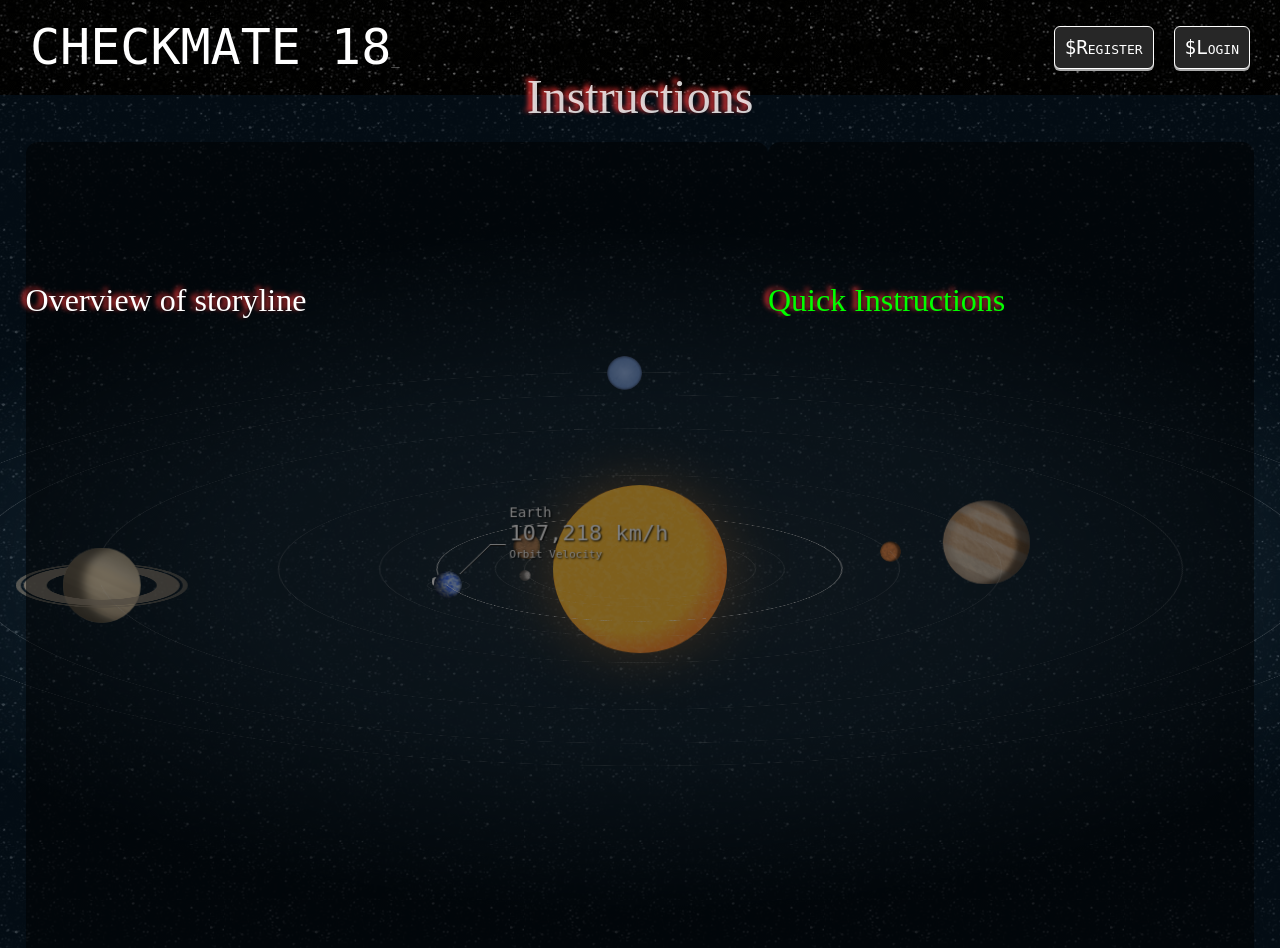
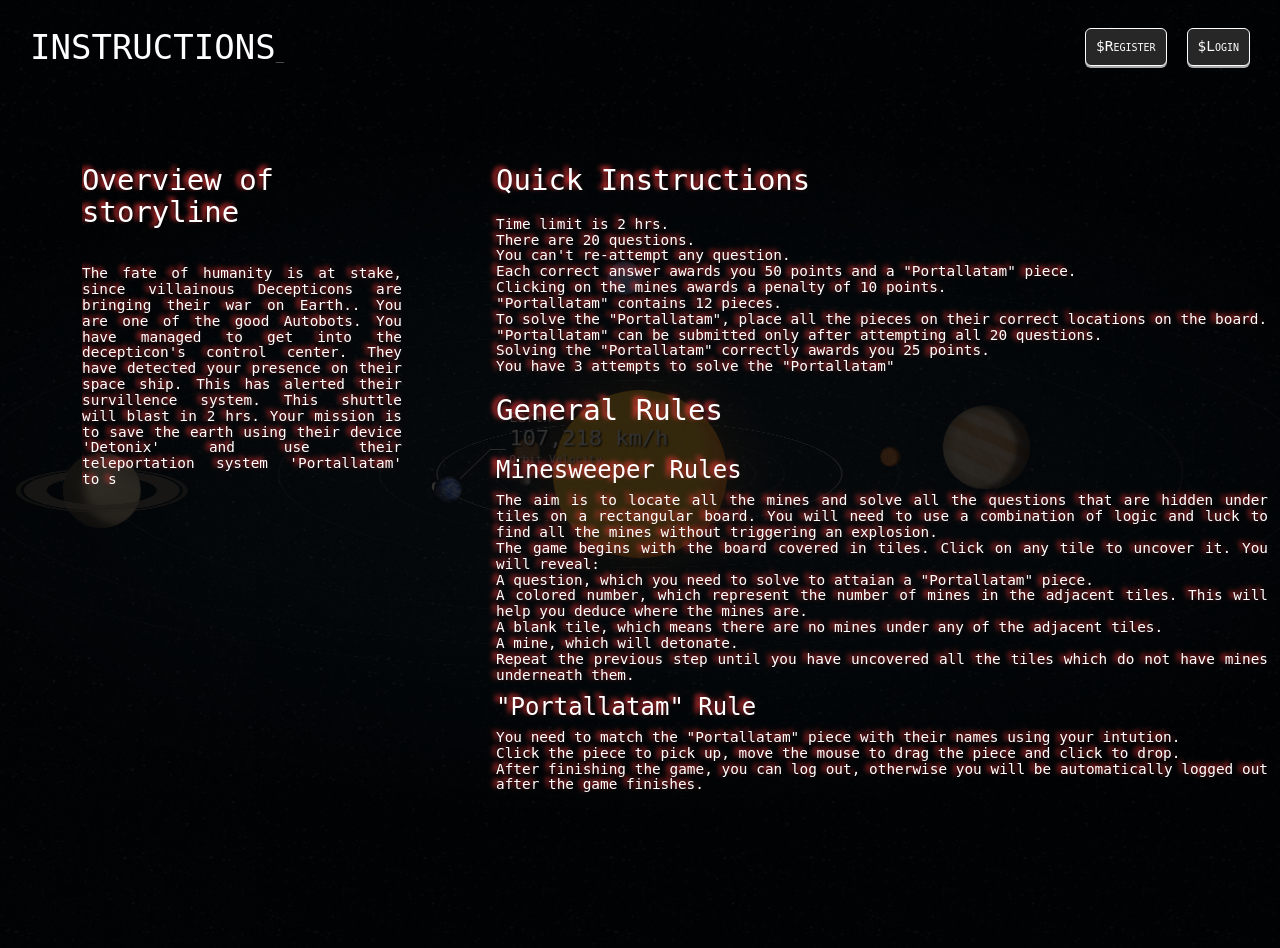
Before and after one commit to Ri7Sh/checkmate_apogee, a Django app: page /main/welcome/ in a window 1280 px wide. Run offline with Django 3.2, Linux system fonts and the light colour scheme; some web fonts are replaced.

Commit message:
instructions

```diff
--- a/main/static/assets/css/logggin.css
+++ b/main/static/assets/css/logggin.css
@@ -455,9 +455,11 @@
 line-height: 30px;
 font-size: 22px;
 background: #000;
-	width: 300px;
+width: 500px;
 margin: 30px auto;
 border: 5px solid #4ca5a2;
 border-radius: 6px;
 padding: 10px;
+top: -20px;
+position: relative;
 }
--- a/main/static/assets/css/loggin.css
+++ b/main/static/assets/css/loggin.css
@@ -445,9 +445,11 @@
 line-height: 30px;
 font-size: 22px;
 background: #000;
-    width: 300px;
+width: 500px;
 margin: 30px auto;
 border: 5px solid #4ca5a2;
 border-radius: 6px;
 padding: 10px;
+top: -20px;
+position: relative;
 }
--- a/main/static/assets/css/main.css
+++ b/main/static/assets/css/main.css
@@ -371,4 +371,7 @@
 	border-radius: 6px;
 	background: black;
 	color: #5bfb71;
+	right: calc(50vw - 100px);
+    width: 200px;
+
 }
--- a/main/static/assets/css/ssstyle.css
+++ b/main/static/assets/css/ssstyle.css
@@ -1466,35 +1466,6 @@
   #navbar a {
     display: none; }
 
-   #see1{
-   	height: 96%;
-   	width: 58%;
-   	position: fixed;
-    color: white;
-    top: 15%;
-    left: 2%;
-    border-radius: 12px;
-    bottom: 1%;
-    background-color: rgba(0,0,0,0.5);
-    z-index: 2;
-
-    font-size: 2em;
-
-   }
-   #see2{
-   	height: 96%;
-   	width: 38%;
-   	position: fixed;
-    color: lime;
-    top: 15%;
-    left: 60%;
-    border-radius: 12px;
-    bottom: 1%;
-    background-color: rgba(0,0,0,0.5);
-    z-index: 2;
-
-    font-size: 2em;
-   }
 
 
   h1 {
@@ -1525,7 +1496,7 @@
     right: 0px; } }
 @media screen and (min-width: 1300px) {
   #universe {
-    font-size: 100%; } }
+    font-size: 62%; } }
 @media screen and (min-width: 1600px) {
   .zoom-close .scale-d #solar-system {
     margin-left: -120%; } }
@@ -1535,9 +1506,106 @@
 .holographic-text-blue{
     text-shadow: -4px -2px 5px #ff3939;
     color: #68e0ef;
-    font-family: 'Azo Sans';
+    font-family: monospace, arial, verdana;
 }
 
 #navbar{
-  font-size: 3em;
+  font-size: 2em;
 }
+
+
+.title{
+  /*background: url("/static/assets/images/universe.png")*/
+}
+
+.title h1{
+  font-size: 34px !important;
+}
+
+#universe, #main-wrapper{
+  position: absolute;
+  top:0;
+  left: 0;
+  width: 100vw;
+  height: 100vh;
+}
+
+#main-wrapper{
+  z-index: 999;
+  background: rgba(0,0,0,0.8);
+}
+
+#black_box{
+  height: 90vh;
+  padding: 50px;
+  overflow: hidden;
+}
+
+#container{
+
+  width: 100vw;
+  display: flex;
+  flex-direction: row;
+  justify-content: space-around;
+  height: 100%;
+}
+
+#see1{
+    text-align: justify;
+
+    height: 100%;
+    width: 25vw;
+    /*position: fixed;*/
+    color: white;
+    top: 15%;
+    left: 2%;
+    border-radius: 12px;
+    bottom: 1%;
+    /*background-color: rgba(0,0,0,0.5);*/
+    z-index: 2;
+
+    font-size: 1em;
+    /*text-transform: uppercase;*/
+    overflow: auto;
+   }
+   #see2{
+    text-align: justify;
+    height: 100%;
+    width: 65vw;
+    /*position: fixed;*/
+    color: white;
+    top: 15%;
+    left: 60%;
+    border-radius: 12px;
+    bottom: 1%;
+    /*background-color: rgba(0,0,0,0.5);*/
+    z-index: 2;
+
+    font-size: 1em;
+    /*text-transform: uppercase;*/
+    overflow: auto;
+    padding:  0 30px;
+   }
+
+
+p, li{
+
+  font-size: .9em !important;
+}
+
+h3{
+  font-size: 24px !important;
+  /*line-height: 68px !important;*/
+  padding: 10px 0 !important;
+}
+
+h2{
+  text-align: left !important;
+  font-size: 29px !important;
+  padding: 20px 0 !important;
+  /*line-height: 3px !important;*/
+}
+
+body{
+  overflow: hidden;
+}
--- a/main/templates/minesweeper.html
+++ b/main/templates/minesweeper.html
@@ -26,7 +26,7 @@
 			<nav>
 				<li class="sink">$Score: <span class="score">{{score}}</span></li>
 				<li class="instr button" onclick="openInst()">$Instructions</li>
-				<li class="button" onclick="openPuzzle()">$Puzzle</li>
+				<li class="button" onclick="openPuzzle()">$Portallatam</li>
 				<li class="button" onclick="logout()">$Logout</li>
 			</nav>
 		</div>
@@ -135,7 +135,7 @@
 					<div class="helpPuzzle">?</div>
 					<nav>
 
-						<button id="submit_puzzle" class="button" data-url="check/">SUBMIT</button>
+						<button id="submit_puzzle" class="button" data-url="check/">TELEPORT</button>
 						<button id="save_puzzle" class="button" data-url="save/">CLOSE</button>
 					</nav>
 				</section>
--- a/main/templates/ss.html
+++ b/main/templates/ss.html
@@ -11,32 +11,67 @@
 
 
   <body class="opening hide-UI view-2D zoom-large data-close controls-close" onload = "typeWriter()">
+  <div id="main-wrapper">
   <div class="title">
-      <h1>CHECKMATE 18<span class="letter6">_</span></h1>
+      <h1>INSTRUCTIONS<span class="letter6">_</span></h1>
       <nav>
         {% if stat %}
 
         <li class="instr button" onclick="openRegis()">$Register</li>
         <li class="button" onclick="login()">$Login</li>
         {% else %}
-        <li class="instr button" onclick="play()">$Play</li>
+        <li class="instr button" onclick="play()">$Detonix</li>
         <li class="button" onclick="logout()">$Logout</li>
         {% endif %}
       </nav>
     </div>
-  <div id = "see1" class="holographic-text-blue"><br><br>
-                  <br><br></div>
-   <div id = "see2" class="holographic-text-blue"><br><br>
-                  <br><br>Quick Instructions
+    <div id="black_box">
 
+    <div id="container">
+      <div id = "see1" class="holographic-text-blue"><h2>Overview of storyline</h2><br><p></p></div>
+   <div id = "see2" class="holographic-text-blue">
+   <h2>Quick Instructions</h2>
 
+<ul>
+<li>Time limit is 2 hrs.</li>
+<li>There are 20 questions.</li>
+<li>You can't re-attempt any question.</li>
+<li>Each correct answer awards you 50 points and a "Portallatam" piece.</li>
+<li>Clicking on the mines awards a penalty of 10 points.</li>
+<li>"Portallatam" contains 12 pieces.</li>
+<li>To solve the "Portallatam", place all the pieces on their correct locations on the board.</li>
+<li>"Portallatam" can be submitted only after attempting all 20 questions.</li>
+<li>Solving the "Portallatam" correctly awards you 25 points.</li>
+<li>You have 3 attempts to solve the "Portallatam"</li>
+</ul>
 
+<h2>General Rules</h2>
+
+<h3>Minesweeper Rules</h3>
+
+<p>The aim is to locate all the mines and solve all the questions that are hidden under tiles on a rectangular board. You will need to use a combination of logic and luck to find all the mines without triggering an explosion.</p>
+
+<p>The game begins with the board covered in tiles. Click on any tile to uncover it. You will reveal:</p>
+<ul>
+<li>A question, which you need to solve to attaian a "Portallatam" piece.</li>
+<li>A colored number, which represent the number of mines in the adjacent tiles. This will help you deduce where the mines are. </li>
+<li>A blank tile, which means there are no mines under any of the adjacent tiles.</li>
+<li>A mine, which will detonate.</li>
+
+<li>Repeat the previous step until you have uncovered all the tiles which do not have mines underneath them.</li>
+</ul>
+<h3>"Portallatam" Rule</h3>
+<ul>
+<li>You need to match the "Portallatam" piece with their names using your intution.</li>
+<li>Click the piece to pick up, move the mouse to drag the piece and click to drop.</li>
+</ul>
+<p>After finishing the game, you can log out, otherwise you will be automatically logged out after the game finishes.</p>
 
                           </div>
-    <div id="navbar" class="holographic-text-blue">
-           <h1>Instructions<br></h1>
+    </div>
+    </div>
+    </div>
 
-    </div>
     <div id="data">
       </div>
         <div id="universe" class="scale-stretched">
@@ -150,11 +185,11 @@
 
     <script>
 var i = 0;
-var txt = 'Overview of storyline';
-var speed = 35;
+var txt = " The fate of humanity is at stake, since villainous Decepticons are bringing their war on Earth.. You are one of the good Autobots. You have managed to get into the decepticon's control center. They have detected your presence on their space ship. This has alerted their survillence system. This shuttle will blast in 2 hrs. Your mission is to save the earth using their device 'Detonix' and use their teleportation system 'Portallatam' to save yourself!!  Can you solve their tricky lock without causing destruction on the earth and unlock 'Portallatam'. Time is ticking.... The lock system resembles a minesweeper game with a twist. Decepticons are intelligent bots and they have set their traps. These traps are 20 questions. The decepticons are confident that you can't solve these traps to unlock their system.Are you up for the challenge?";
+var speed = 15;
 function typeWriter() {
   if (i < txt.length) {
-    document.getElementById("see1").innerHTML += txt.charAt(i);
+    document.getElementById("see1").querySelector("p").innerHTML += txt.charAt(i);
     i++;
     setTimeout(typeWriter, speed);
   }
--- a/main/views.py
+++ b/main/views.py
@@ -109,11 +109,7 @@
 		up=User()
 		up.username=data['name']
 		up.set_password(data['password'])
-		try:
-			up.save()
-		except IntegrityError:
-			state="Duplicacy in Username"
-			return render(request,'register.html',{'state':state})
+
 		if re.match(r"^\d{10}$",data['phone'])==None:
 			state="Invalid Mobile Number"
 			return render(request,'register.html',{'state':state})
@@ -130,6 +126,11 @@
 		else:
 			up.mines=randfield.mines
 			up.qslist=randfield.ques
+		try:
+			up.save()
+		except IntegrityError:
+			state="Duplicacy in Username"
+			return render(request,'register.html',{'state':state})
 		up.regTime = timezone.now()
 		up.save()
 		return HttpResponseRedirect('/main/login')
```
Lines whose indentation alone changed are shown as unchanged.
